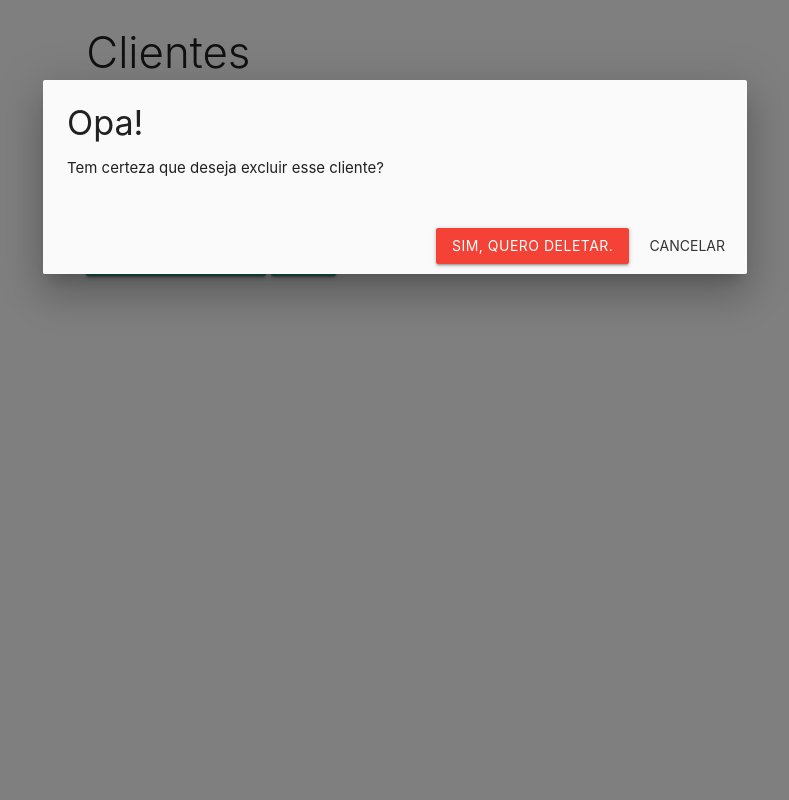
After one commit to reisvini1/CRUD_PHP, a PHP site: page /registro.php in a window 1280 px wide, after a click on "delete". The commit adds this page. Shown: the whole page, without its empty margins (245-1034 px from the left). Run offline with PHP 8.4, Linux system fonts and the light colour scheme; the visitor is signed in with stand-in values (Sample User, id 1); tables that the repository leaves empty or names only in its code hold one stand-in row (values such as "Sample post").

Commit message:
renaming index.php to registro.php

```diff
--- a/add.php
+++ b/add.php
@@ -1,7 +1,9 @@
 <?php
 // Header
+require 'includes/header.php';
+
+// Sessão
 session_start();
-require 'includes/header.php';
 ?>
 
 <div class="row">
@@ -26,7 +28,7 @@ require 'includes/header.php';
             </div>
 
             <button type="submit" name="btn-cadastrar" class="btn">Cadastrar</button>
-            <a href="index.php" class="btn blue">Lista de clientes</a>
+            <a href="registro.php" class="btn blue">Lista de clientes</a>
         </form>
 
 
--- a/edit.php
+++ b/edit.php
@@ -39,7 +39,7 @@ endif;
             </div>
 
             <button type="submit" name="btn-editar" class="btn">Editar</button>
-            <a href="index.php" class="btn blue">Lista de clientes</a>
+            <a href="registro.php" class="btn blue">Lista de clientes</a>
         </form>
 
 
--- a/php_action/create.php
+++ b/php_action/create.php
@@ -15,9 +15,9 @@ if(isset($_POST['btn-cadastrar'])):
 
     if(mysqli_query($connect, $sql)):
         $_SESSION['mensagem'] = "Cadastrado com sucesso";
-        header('Location: ../index.php');
+        header('Location: ../registro.php');
     else:
         $_SESSION['mensagem'] = "Erro ao cadastrar";
-        header('Location: ../index.php');
+        header('Location: ../registro.php');
     endif;
 endif;
--- a/php_action/delete.php
+++ b/php_action/delete.php
@@ -12,9 +12,9 @@ if(isset($_POST['btn-deletar'])):
 
     if(mysqli_query($connect, $sql)):
         $_SESSION['mensagem'] = "Deletado com sucesso";
-        header('Location: ../index.php');
+        header('Location: ../registro.php');
     else:
         $_SESSION['mensagem'] = "Erro ao deletar";
-        header('Location: ../index.php');
+        header('Location: ../registro.php');
     endif;
 endif;
--- a/php_action/update.php
+++ b/php_action/update.php
@@ -17,9 +17,9 @@ if(isset($_POST['btn-editar'])):
 
     if(mysqli_query($connect, $sql)):
         $_SESSION['mensagem'] = "Alterado com sucesso";
-        header('Location: ../index.php');
+        header('Location: ../registro.php');
     else:
         $_SESSION['mensagem'] = "Erro na alteração";
-        header('Location: ../index.php');
+        header('Location: ../registro.php');
     endif;
 endif;
--- /dev/null
+++ b/registro.php
@@ -0,0 +1,100 @@
+<?php
+// Conexão
+require 'php_action/db_connect.php';
+
+// Header
+require 'includes/header.php';
+// Verificação
+session_start();
+if(!isset($_SESSION['logado'])):
+    header('Location: index.php');
+endif;
+session_destroy();
+// Message
+require 'includes/message.php';
+?>
+
+<div class="row">
+    <div class="col s12 m6 push-m3">
+        <h3 class="light">Clientes</h3>
+        <table class="striped">
+            <thead>
+                <tr>
+                    <th>Nome:</th>
+                    <th>Sobrenome:</th>
+                    <th>Email:</th>
+                    <th>Idade:</th>
+                </tr>
+            </thead>
+            <tbody>
+
+            <?php
+            // SELECT BANCO
+            $sql = "SELECT * FROM clientes";
+            $resultado = mysqli_query($connect, $sql);
+
+            if(mysqli_num_rows($resultado) > 0):
+
+                while($dados = mysqli_fetch_array($resultado)):
+                mysqli_close($connect);
+            ?>
+
+                    <!-- Tabela -->
+                    <tr>
+                        <td><?php echo $dados ['nome']; ?></td>
+                        <td><?php echo $dados ['sobrenome']; ?></td>
+                        <td><?php echo $dados ['email']; ?></td>
+                        <td><?php echo $dados ['idade']; ?></td>
+
+                        <!-- Botão Editar -->
+                        <td><a href="edit.php?id=<?php echo $dados ['id']; ?>" class="btn-floating blue"><i class="material-icons">edit</i></a></td>
+
+                        <!-- Botão Excluir -->
+                        <td><a href="#modal<?php echo $dados ['id']; ?>" class="btn-floating red modal-trigger"><i class="material-icons">delete</i></a></td>
+
+                        <!-- Modal Structure -->
+                        <div id="modal<?php echo $dados ['id']; ?>" class="modal">
+                            <div class="modal-content">
+                            <h4>Opa!</h4>
+                            <p>Tem certeza que deseja excluir esse cliente?</p>
+                            </div>
+                            <div class="modal-footer">
+
+                            <form action="php_action/delete.php" method="post">
+                                <input type="hidden" name="id" value="<?php echo $dados ['id']; ?>">
+
+                                <button type="submit" name="btn-deletar" class="btn red">Sim, quero deletar.</button>
+
+                                <a href="#!" class="modal-close waves-effect waves-green btn-flat">Cancelar</a>
+                            </form>
+                            </div>
+                        </div>
+
+                        </tr>
+                <?php
+                endwhile;
+                else: ?>
+                    <tr>-</tr>
+                    <tr>-</tr>
+                    <tr>-</tr>
+                    <tr>-</tr>
+
+                <?php
+                endif;
+                ?>
+
+            </tbody>
+        </table>
+        <br>
+
+        <!-- Botão Add -->
+        <a href="add.php" class="btn">Adicionar cliente</a>
+
+        <!-- Logout -->
+        <a href="logout.php" class="btn">Sair</a>
+    </div>
+</div>
+<?php
+// Footer
+require 'includes/footer.php';
+?>
```
